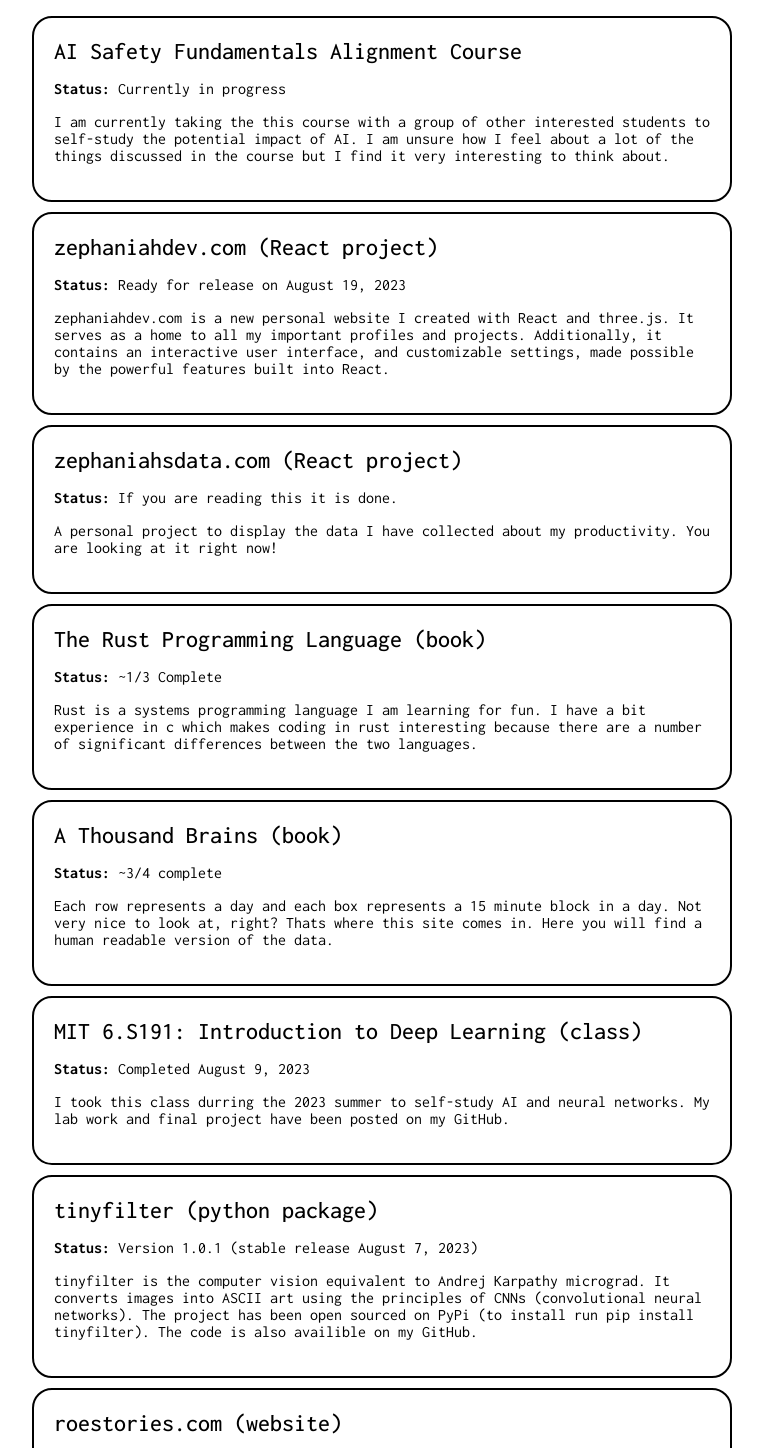
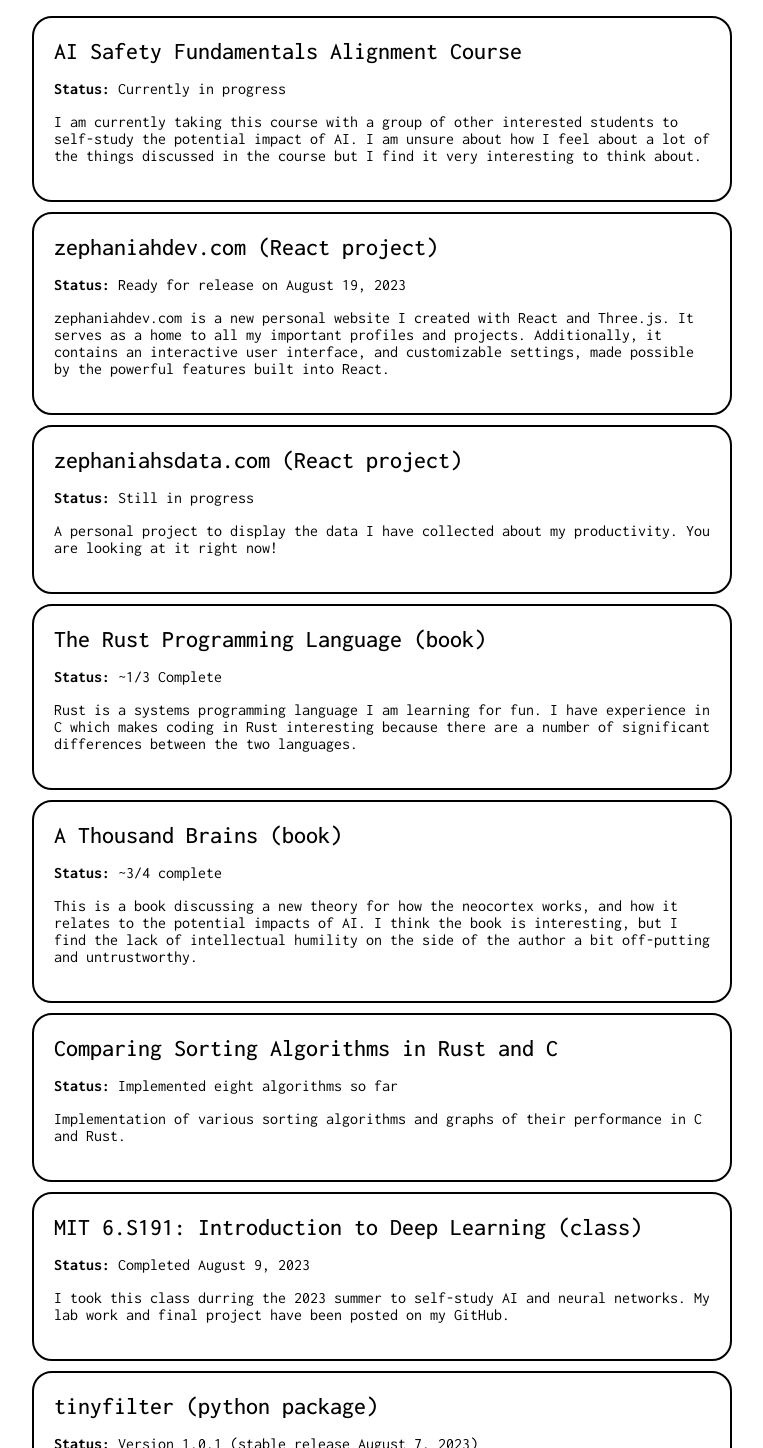
Before and after one commit to zroe1/productivity-site, a Next.js app: page /progress in a window 1280 px wide. Shown: the part 362-1810 px from the top of the page, without its empty margins (258-1021 px from the left). Built offline with nearby package versions, Linux system fonts and the light colour scheme.

Commit message:
updated links and descriptions across site for release

```diff
--- a/src/app/about/page.js
+++ b/src/app/about/page.js
@@ -10,8 +10,9 @@
                     Put simply, this site is a public display of all the personal
                     data I have been collecting in a spreadsheet for the last
                     few months. This site automatically updates as I input new
-                    data into the spreadsheet so the wesite is always up-to-date and
-                    accurate. The raw spreadsheet looks like this:
+                    data into the spreadsheet so the information on this wesite
+                    is always up-to-date and accurate. The raw spreadsheet looks
+                    like this:
                 </p>
                 <img width="100%" src="spreadsheet.png"/>
                 <p>
--- a/src/app/components/Footer/Footer.js
+++ b/src/app/components/Footer/Footer.js
@@ -40,9 +40,9 @@
             </div>
             <div className={styles.footerMid}>
                 <Link href="/" className={styles.footerText}>Home</Link>
-                <Link href="/" className={styles.footerText}>Data</Link>
+                <Link href="/data" className={styles.footerText}>Data</Link>
                 <Link href="/progress" className={styles.footerText}>Progress</Link>
-                <Link href="/" className={styles.footerText}>About</Link>
+                <Link href="/about" className={styles.footerText}>About</Link>
                 <Link href="https://github.com/zroe1/productivity-site" className={styles.footerText}>GitHub</Link>
             </div>
             <div className={styles.footerRight}>
--- a/src/app/components/OpeningText/OpeningText.js
+++ b/src/app/components/OpeningText/OpeningText.js
@@ -7,9 +7,9 @@
       <h1 className={styles.introText}>Hello, world. My name is Zephaniah.</h1>
       <div className={styles.discription}>
         <p className={styles.discriptionText}>
-          For the last few months I have been tracking how I spend each 15
-          minute block of time. Every day. Every hour. No matter what. On this
-          website you will find this data, updating by the minute, along
+          For the last four months I have been tracking how I spend each 15
+          minute block of time. Every day. Every hour. No matter what. This
+          website displays that data, updating by the minute, along
           with my what I am learning from it.
         </p>
       </div>
--- a/src/app/progress/page.js
+++ b/src/app/progress/page.js
@@ -28,22 +28,22 @@
         <ProgressBlock titleText="AI Safety Fundamentals Alignment Course"
                        status="Currently in progress" link="https://course.aisafetyfundamentals.com/alignment"
                        discription="
-          I am currently taking the this course with a group of other interested
-          students to self-study the potential impact of AI. I am unsure how I
-          feel about a lot of the things discussed in the course but I find it
+          I am currently taking this course with a group of other interested
+          students to self-study the potential impact of AI. I am unsure about
+          how I feel about a lot of the things discussed in the course but I find it
           very interesting to think about.
         "/>
         <ProgressBlock titleText="zephaniahdev.com (React project)"
                        status="Ready for release on August 19, 2023" link="https://zephaniahdev.com/"
                        discription="
           zephaniahdev.com is a new personal website I created with React and
-          three.js. It serves as a home to all my important profiles and
+          Three.js. It serves as a home to all my important profiles and
           projects. Additionally, it contains an interactive user interface, and
           customizable settings, made possible by the powerful features built
           into React.
         "/>
         <ProgressBlock titleText="zephaniahsdata.com (React project)"
-                       status="If you are reading this it is done." link="https://github.com/zroe1/productivity-site"
+                       status="Still in progress" link="https://github.com/zroe1/productivity-site"
                        discription="
           A personal project to display the data I have collected about my
           productivity. You are looking at it right now!
@@ -52,16 +52,21 @@
                        status="~1/3 Complete" link="https://doc.rust-lang.org/book/title-page.html"
                        discription="
           Rust is a systems programming language I am learning for fun. I have
-          a bit experience in c which makes coding in rust interesting because
+          experience in C which makes coding in Rust interesting because
           there are a number of significant differences between the two languages.
         "/>
         <ProgressBlock titleText="A Thousand Brains (book)"
                        status="~3/4 complete" link="https://www.numenta.com/resources/books/a-thousand-brains-by-jeff-hawkins/"
                        discription="
-          Each row represents a day and each box represents
-          a 15 minute block in a day. Not very nice to look at, right?
-          Thats where this site comes in. Here you will find a human
-          readable version of the data.
+          This is a book discussing a new theory for how the neocortex works,
+          and how it relates to the potential impacts of AI. I think the book is
+          interesting, but I find the lack of intellectual humility on the side of the author
+          a bit off-putting and untrustworthy.
+        "/>
+        <ProgressBlock titleText="Comparing Sorting Algorithms in Rust and C"
+                       status="Implemented eight algorithms so far" link="https://github.com/zroe1/sorting-rust-c"
+                       discription="
+            Implementation of various sorting algorithms and graphs of their performance in C and Rust.
         "/>
         <ProgressBlock titleText="MIT 6.S191: Introduction to Deep Learning (class)"
                        status="Completed August 9, 2023" link="https://github.com/zroe1/MIT-6.S191"
@@ -72,7 +77,7 @@
         <ProgressBlock titleText="tinyfilter (python package)"
                        status="Version 1.0.1 (stable release August 7, 2023)" link="https://github.com/zroe1/tinyfilter"
                        discription="
-          tinyfilter is the computer vision equivalent to Andrej Karpathy
+          tinyfilter is the computer vision equivalent to Andrej Karpathy's
           micrograd. It converts images into ASCII art using the principles of
           CNNs (convolutional neural networks). The project has been open sourced
           on PyPi (to install run pip install tinyfilter). The code is also
```
